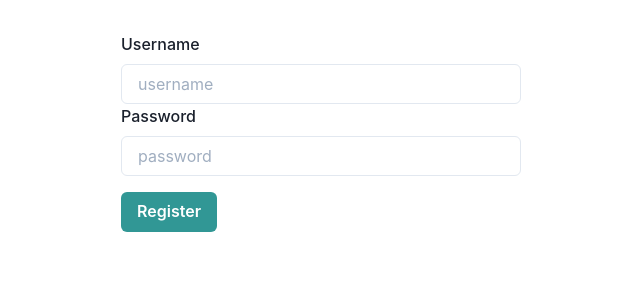
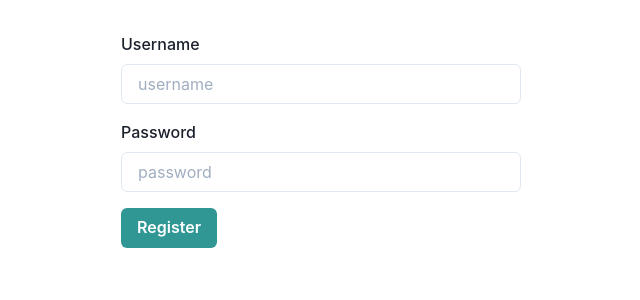
Before and after one commit to admhpr/gogedit, a Next.js app in the folder web/: page /register in a window 1280 px wide. Shown: the top 300 px of the page, without its empty margins (319-959 px from the left). Built offline with nearby package versions, Linux system fonts and the light colour scheme.

Commit message:
chore: form control layout

```diff
--- a/web/src/components/InputField.tsx
+++ b/web/src/components/InputField.tsx
@@ -6,6 +6,7 @@ import {
   Input,
   FormErrorMessage,
   Textarea,
+  Box,
 } from "@chakra-ui/react";
 
 type InputFieldProps = InputHTMLAttributes<
@@ -31,10 +32,12 @@ export const InputField: React.FC<InputFieldProps> = ({
   }
   const hasError = Boolean(error);
   return (
-    <FormControl isInvalid={hasError}>
-      <FormLabel htmlFor={field.name}>{label}</FormLabel>
-      <InputOrTextarea {...field} {...props} id={field.name} />
-      {error ? <FormErrorMessage>{error}</FormErrorMessage> : null}
-    </FormControl>
+    <Box mt={4}>
+      <FormControl isInvalid={hasError}>
+        <FormLabel htmlFor={field.name}>{label}</FormLabel>
+        <InputOrTextarea {...field} {...props} id={field.name} />
+        {error ? <FormErrorMessage>{error}</FormErrorMessage> : null}
+      </FormControl>
+    </Box>
   );
 };
```
